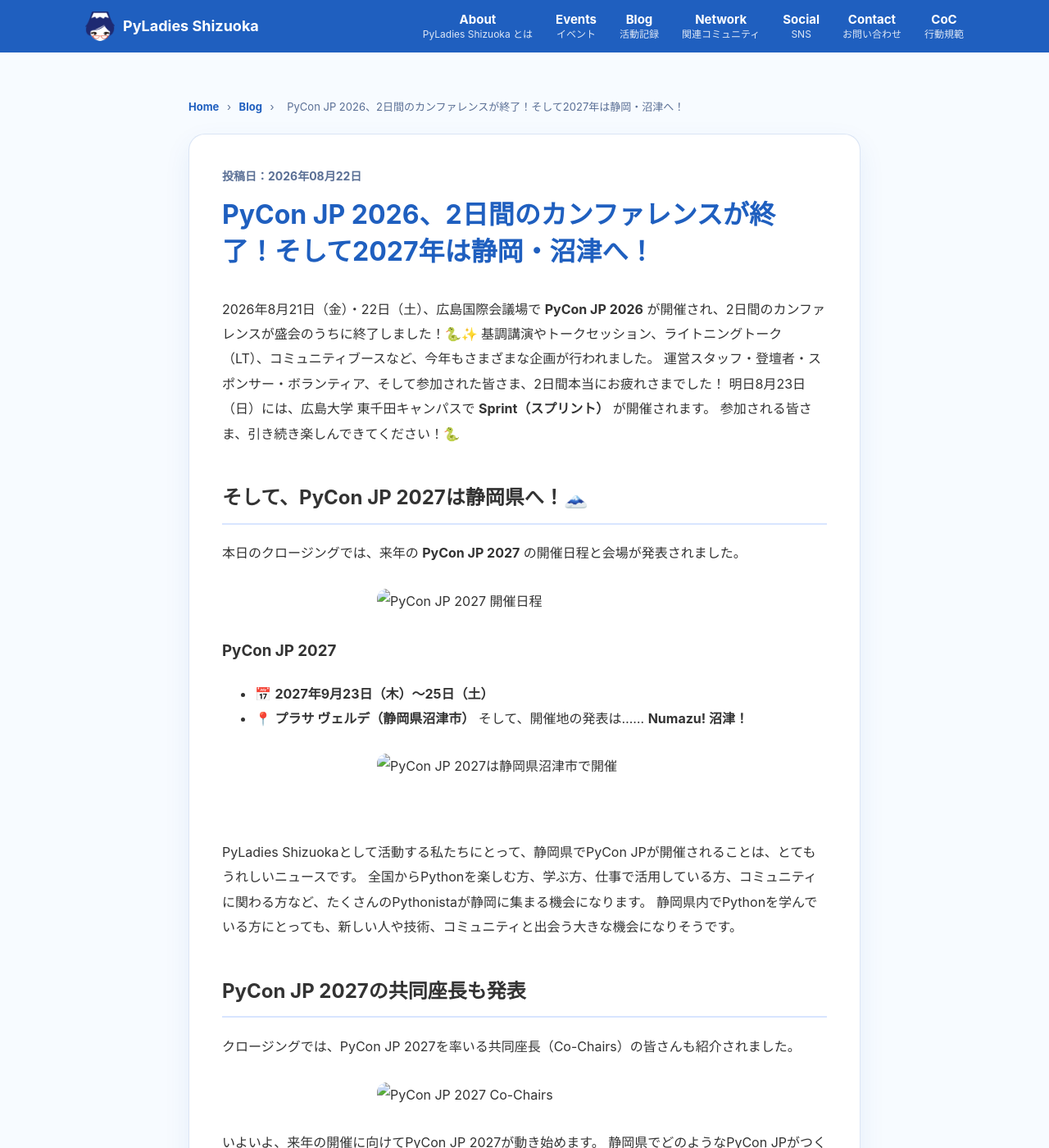
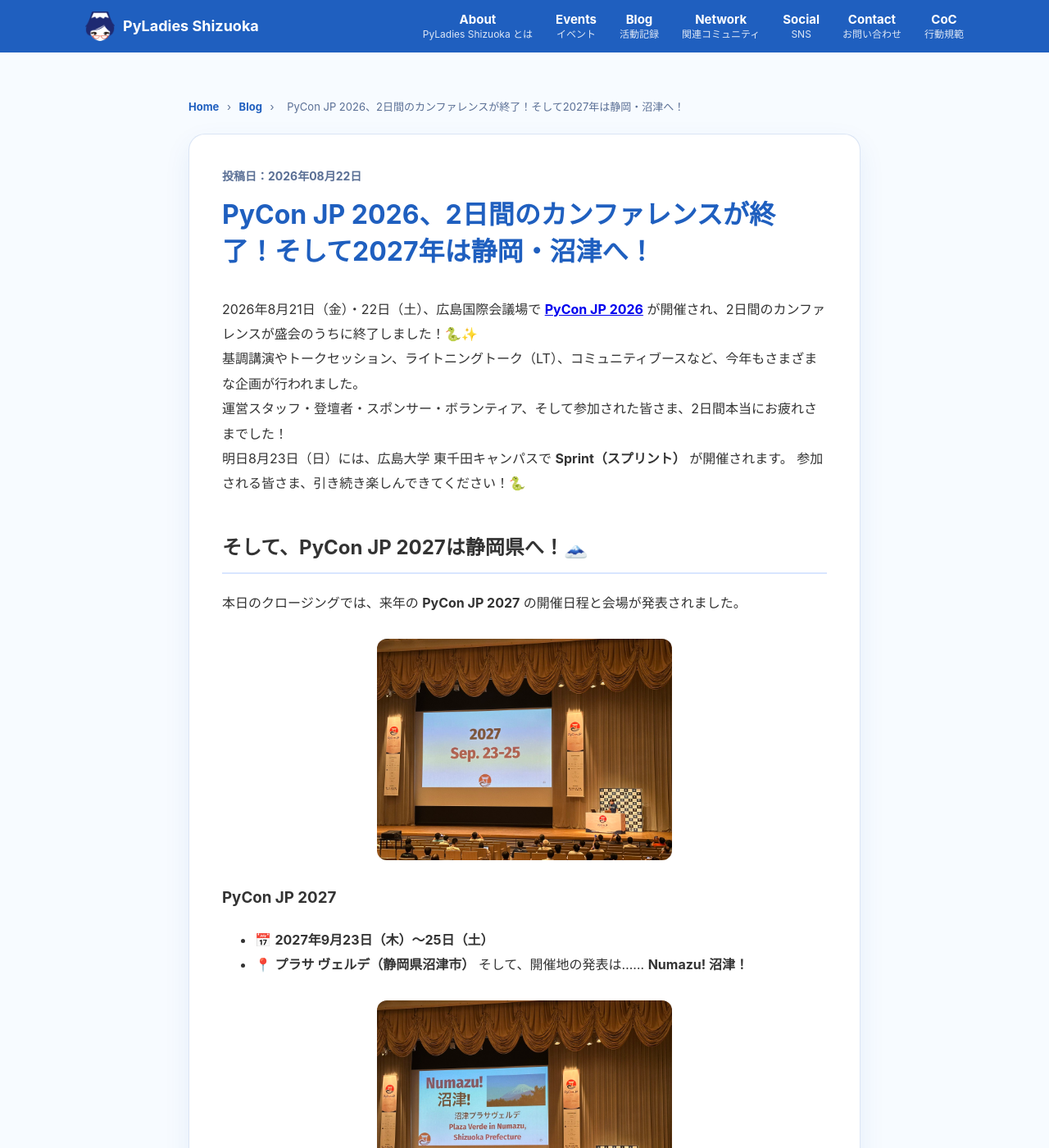
Before and after one commit to PyLadiesShizuoka/pyladiesshizuoka.github.io, a Jekyll site: the page built from _posts/2026-08-22-pyconjp2026.md, in a window 1280 px wide and 1400 px high. Shown: the whole window at 82% size. Built offline with Jekyll 4.4.1, drawn with Linux system fonts in a browser that asks for light colours; some of the changed text lies outside the part shown.

Commit message:
Update 2026-08-22-pyconjp2026.md

```diff
--- a/_posts/2026-08-22-pyconjp2026.md
+++ b/_posts/2026-08-22-pyconjp2026.md
@@ -4,31 +4,36 @@
 date: 2026-08-22
 ---
 
-2026年8月21日（金）・22日（土）、広島国際会議場で **PyCon JP 2026** が開催され、2日間のカンファレンスが盛会のうちに終了しました！🐍✨ 基調講演やトークセッション、ライトニングトーク（LT）、コミュニティブースなど、今年もさまざまな企画が行われました。 運営スタッフ・登壇者・スポンサー・ボランティア、そして参加された皆さま、2日間本当にお疲れさまでした！ 明日8月23日（日）には、広島大学 東千田キャンパスで **Sprint（スプリント）** が開催されます。 参加される皆さま、引き続き楽しんできてください！🐍
+2026年8月21日（金）・22日（土）、広島国際会議場で **[PyCon JP 2026](https://2026.pycon.jp/ja/)** が開催され、2日間のカンファレンスが盛会のうちに終了しました！🐍✨<br>
+基調講演やトークセッション、ライトニングトーク（LT）、コミュニティブースなど、今年もさまざまな企画が行われました。<br>
+運営スタッフ・登壇者・スポンサー・ボランティア、そして参加された皆さま、2日間本当にお疲れさまでした！<br>
+明日8月23日（日）には、広島大学 東千田キャンパスで **Sprint（スプリント）** が開催されます。 参加される皆さま、引き続き楽しんできてください！🐍
 <br>
 
 ## そして、PyCon JP 2027は静岡県へ！🗻
 
 本日のクロージングでは、来年の **PyCon JP 2027** の開催日程と会場が発表されました。
 
-![PyCon JP 2027 開催日程](/assets/images/blog/pyconjp2027-date.jpg)
+![PyCon JP 2027 開催日程](/images/blog/pyconjp2027-date.jpg)
 
 ### PyCon JP 2027
 - 📅 **2027年9月23日（木）〜25日（土）**
 - 📍 **プラサ ヴェルデ（静岡県沼津市）**
 そして、開催地の発表は…… **Numazu! 沼津！**
 
-![PyCon JP 2027は静岡県沼津市で開催](/assets/images/blog/pyconjp2027-numazu.jpg)
+![PyCon JP 2027は静岡県沼津市で開催](/images/blog/pyconjp2027-numazu.jpg)
 <br>
 
-PyLadies Shizuokaとして活動する私たちにとって、静岡県でPyCon JPが開催されることは、とてもうれしいニュースです。 全国からPythonを楽しむ方、学ぶ方、仕事で活用している方、コミュニティに関わる方など、たくさんのPythonistaが静岡に集まる機会になります。 静岡県内でPythonを学んでいる方にとっても、新しい人や技術、コミュニティと出会う大きな機会になりそうです。
+PyLadies Shizuokaとして活動する私たちにとって、静岡県でPyCon JPが開催されることは、とてもうれしいニュースです。<br>
+全国からPythonを楽しむ方、学ぶ方、仕事で活用している方、コミュニティに関わる方など、たくさんのPythonistaが静岡に集まる機会になります。<br>
+静岡県内でPythonを学んでいる方にとっても、新しい人や技術、コミュニティと出会う大きな機会になりそうです。
 <br>
 
 ## PyCon JP 2027の共同座長も発表
 
 クロージングでは、PyCon JP 2027を率いる共同座長（Co-Chairs）の皆さんも紹介されました。
 
-![PyCon JP 2027 Co-Chairs](/assets/images/blog/pyconjp2027-cochairs.jpg)
+![PyCon JP 2027 Co-Chairs](/images/blog/pyconjp2027-cochairs.jpg)
 
 いよいよ、来年の開催に向けてPyCon JP 2027が動き始めます。
 静岡県でどのようなPyCon JPがつくられていくのか、今から楽しみです。
@@ -38,7 +43,7 @@
 
 「Pythonに興味はあるけれど、カンファレンスには行ったことがない」
 
-そんな方にとっても、地元・静岡県で開催されるPyCon JP 2027が、新しい一歩を踏み出すきっかけになるかもしれません。
+そんな方にとっても、地元・静岡県で開催されるPyCon JP 2027が、新しい一歩を踏み出すきっかけになるかもしれません。<br>
 PyLadies Shizuokaも、静岡で活動するPythonコミュニティのひとつとして、PyCon JP 2027の開催を今からとても楽しみにしています。
 
 **来年は沼津でPython！**
```
